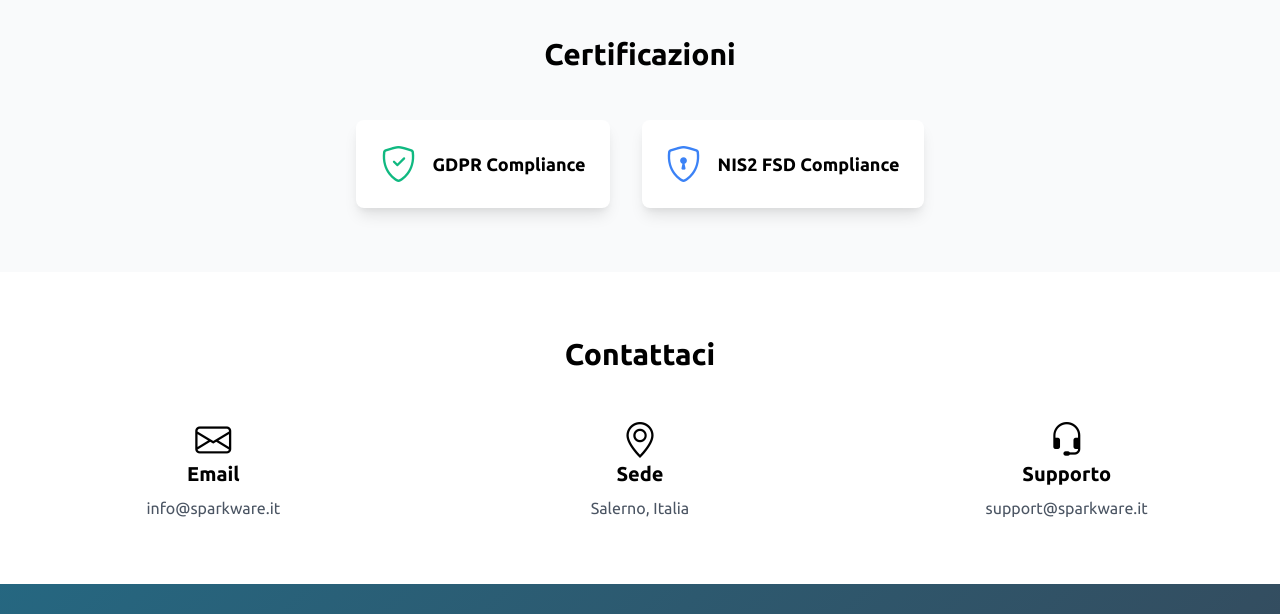
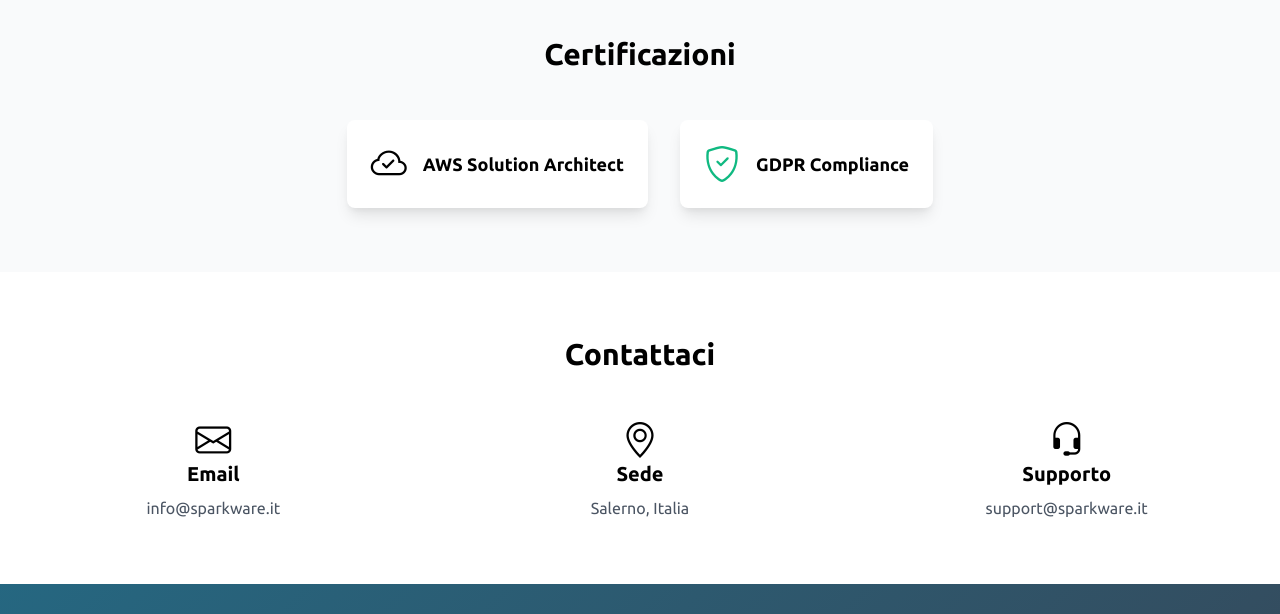
Before and after one commit to SparkwareIT/sparkware-landing, a plain HTML site: page index.html in a window 1280 px wide. Shown: the part 1780-2394 px from the top of the page. Drawn offline with nearby package versions, Linux system fonts and the light colour scheme.

Commit message:
added ch

```diff
--- a/index.html
+++ b/index.html
@@ -262,12 +262,12 @@
             <h2 class="text-3xl font-bold text-center mb-12">Certificazioni</h2>
             <div class="flex flex-wrap justify-center gap-8">
                 <div class="bg-white rounded-lg shadow-lg p-6 flex items-center space-x-4 card-hover">
+                    <i class="bi bi-cloud-check text-4xl text-orange-500"></i>
+                    <span class="text-lg font-semibold">AWS Solution Architect</span>
+                </div>
+                <div class="bg-white rounded-lg shadow-lg p-6 flex items-center space-x-4 card-hover">
                     <i class="bi bi-shield-check text-4xl text-green-500"></i>
                     <span class="text-lg font-semibold">GDPR Compliance</span>
-                </div>
-                <div class="bg-white rounded-lg shadow-lg p-6 flex items-center space-x-4 card-hover">
-                    <i class="bi bi-shield-lock text-4xl text-blue-500"></i>
-                    <span class="text-lg font-semibold">NIS2 FSD Compliance</span>
                 </div>
             </div>
         </div>
```
